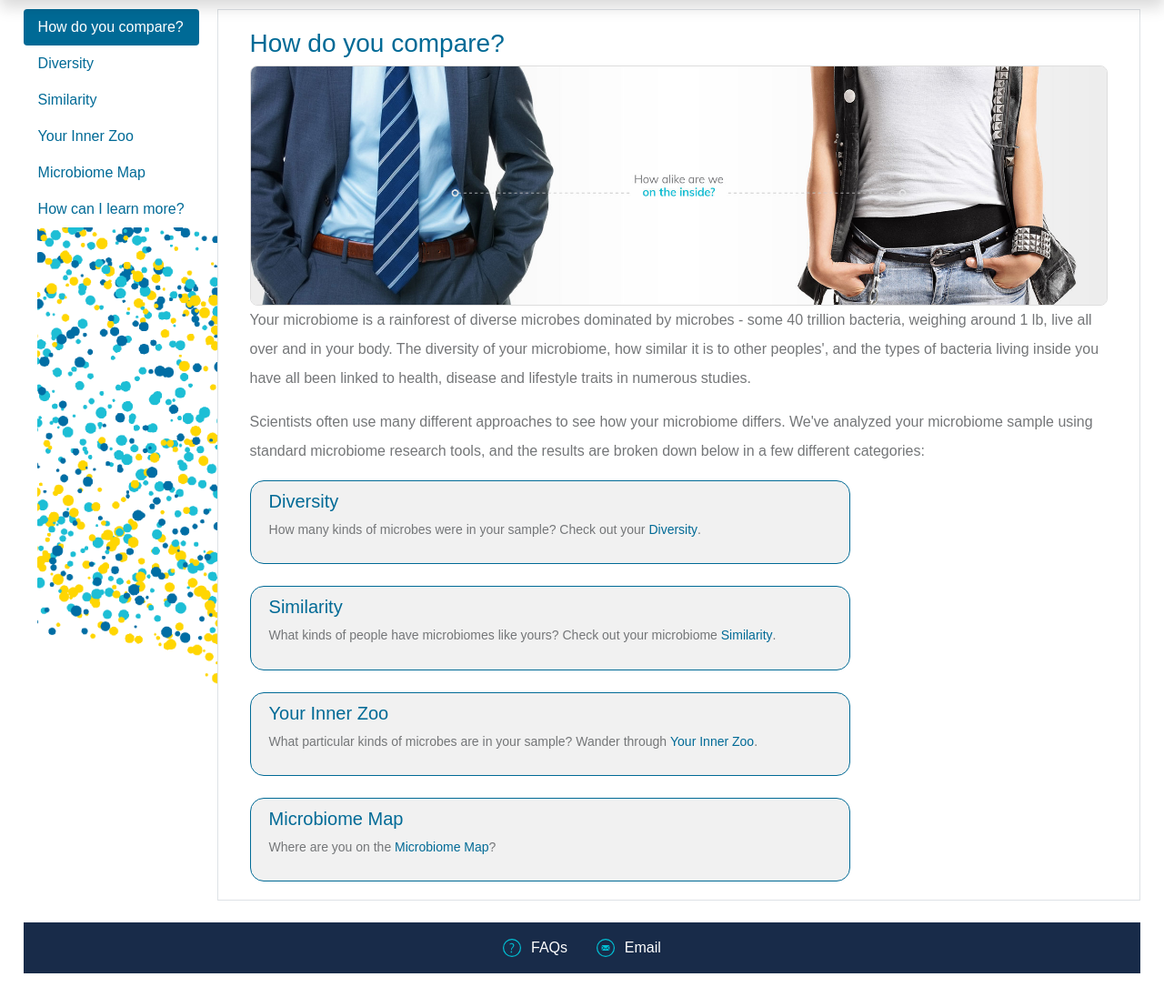
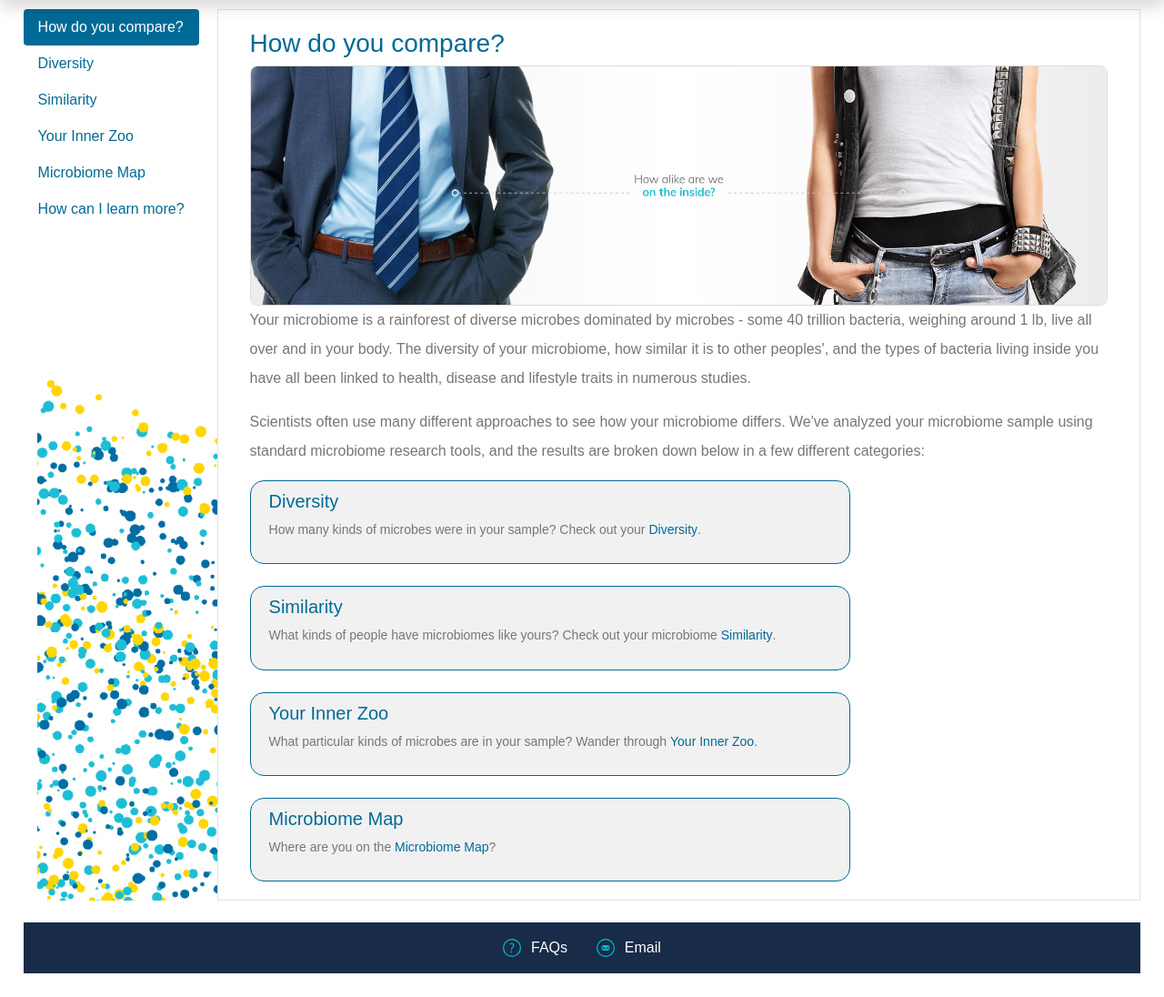
Before and after one commit to biocore/microsetta-interface, a Python web app: template microsetta_interface/templates/new_results_page.jinja2 in a window 1280 px wide. Shown: the part 66-1162 px from the top of the page at 91% size. Run offline with Jinja, Linux system fonts and the light colour scheme; the template is opened without the code that fills it, so the values that code supplies are empty; some libraries are stand-ins or nearby versions.

Commit message:
add padding above to scatter

```diff
--- a/microsetta_interface/templates/new_results_page.jinja2
+++ b/microsetta_interface/templates/new_results_page.jinja2
@@ -149,8 +149,10 @@
     }
 
     .scatter-bg {
-      background-image: url('/static/img/scatter.png');
+      background: url('/static/img/scatter.png');
+      background-position: top 400px left 0px;
       background-size: 220px;
+      background-origin: content-box;
       background-repeat: no-repeat;
     }
 
```
